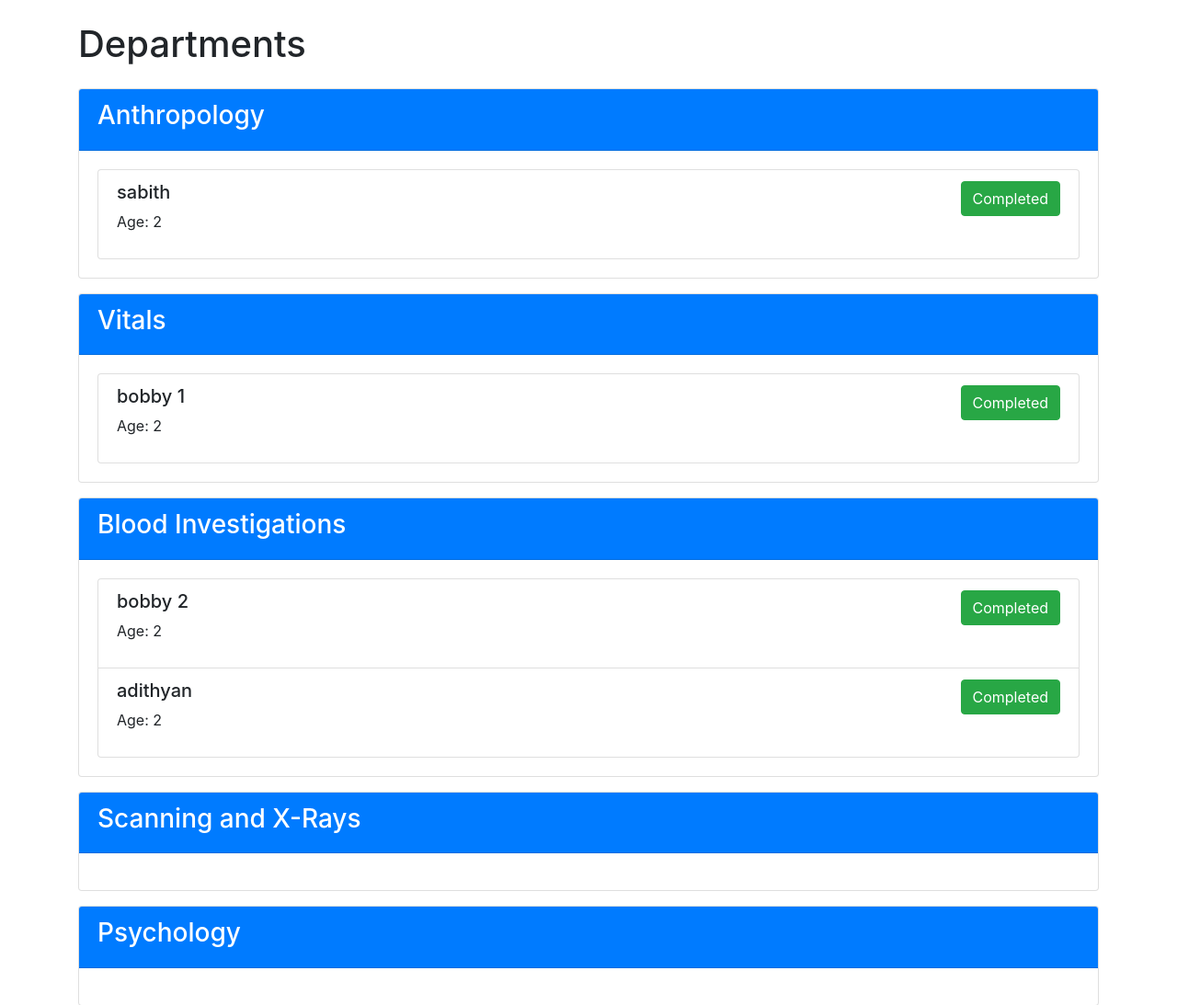
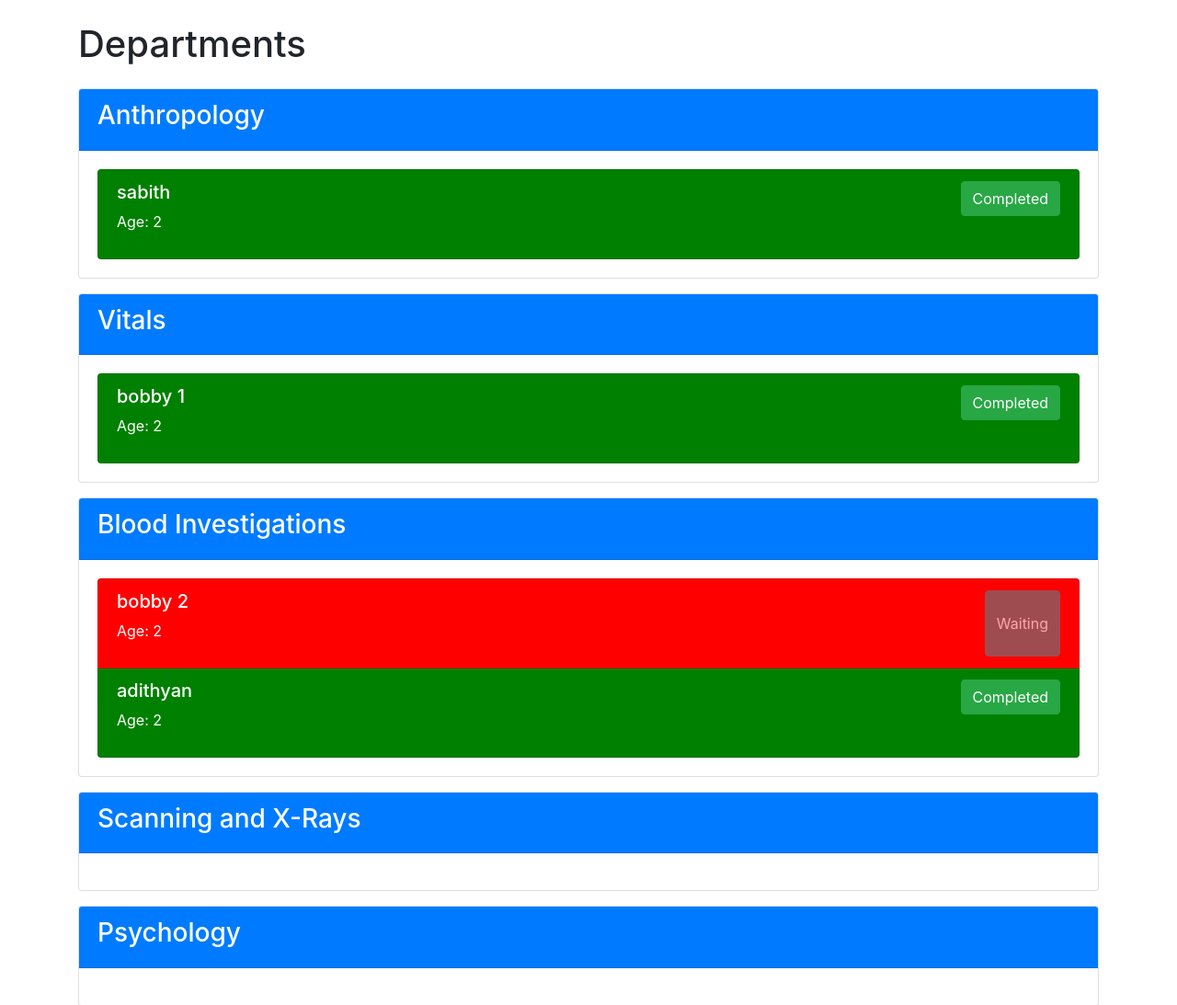
Before and after one commit to bobby-bose/ML-Full-Body-checkup, a Django app: page /list/ in a window 1280 px wide. Shown: the top 1093 px of the page at 92% size. Run offline with Django 5.2, Linux system fonts and the light colour scheme; data comes from the database, SQL or seed files in the repository; both versions use the stored data as it was after the commit; some libraries are stand-ins or nearby versions.

Commit message:
June-07 1:45

```diff
--- a/app/models.py
+++ b/app/models.py
@@ -21,5 +21,6 @@ class Registration(models.Model):
     status=models.CharField(max_length=255,null=True,blank=True)
     current_department=models.CharField(max_length=255,null=True,blank=True)
 
+
     def __str__(self):
         return self.name
--- a/app/views.py
+++ b/app/views.py
@@ -1,14 +1,6 @@
 from django.shortcuts import render, redirect
 from .models import Registration, Department
 from django.shortcuts import get_object_or_404
-
-
-
-
-
-
-
-
 
 def home(request):
     return render(request, 'home.html')
@@ -30,7 +22,7 @@ def register_view(request):
                 address=address,
                 coord_facilitator=coord_facilitator,
                 meals=meals,
-                status="Pending",
+                status="Progressing",
 
             )
 
@@ -106,7 +98,6 @@ def get_available_department():
 def success(request):
     return render(request, 'success.html')
 def medicals(request, pk):
-    # Retrieve the patient object
     patient = get_object_or_404(Registration, id=pk)
 
     context = {
@@ -156,17 +147,11 @@ def department_patient_list(request):
     }
     print("department_patient_mapping",department_patient_mapping)
     return render(request, 'department_patient_list.html', context)
+from django.shortcuts import render, redirect, get_object_or_404
+from .models import Registration, Department
 
-
-
-from django.http import Http404
-
-from django.http import Http404
-from django.db import transaction
-
-
-
-from django.http import Http404
+from django.shortcuts import render, redirect, get_object_or_404
+from .models import Registration, Department
 
 def update_status(request, pk, department):
     if request.method == 'POST':
@@ -174,16 +159,27 @@ def update_status(request, pk, department):
         print("tHE department id is", department)
         patient_obj = get_object_or_404(Registration, id=pk)
         department_obj = get_object_or_404(Department, id=department)
+        next_department_obj = Department.objects.filter(id__gt=department).order_by('id').first()
 
-
-
-        next_department_obj = Department.objects.filter(id__gt=department).order_by('id').first()
         if not next_department_obj:
             next_department_obj = Department.objects.order_by('id').first()
 
-        patient_obj.assigned_department = next_department_obj
-        patient_obj.current_department = next_department_obj.name
+        # Check if any other patient has the next department as current_department and assigned_department
+        if Registration.objects.filter(current_department=next_department_obj.name, assigned_department=next_department_obj).exists():
+            patient_obj.status = "Waiting"
+            patient_obj.assigned_department = next_department_obj
+            patient_obj.current_department = next_department_obj.name
+        else:
+            patient_obj.assigned_department = next_department_obj
+            patient_obj.current_department = next_department_obj.name
+
         patient_obj.save()
+
+        # Update the status of the next patient waiting for the current department
+        next_waiting_patient = Registration.objects.filter(current_department=department_obj.name, status="Waiting").first()
+        if next_waiting_patient:
+            next_waiting_patient.status = "Progressing"
+            next_waiting_patient.save()
 
         return redirect('department_patient_list')
     else:
--- a/templates/department_patient_list.html
+++ b/templates/department_patient_list.html
@@ -7,8 +7,16 @@
     <!-- Bootstrap CSS -->
     <link href="https://stackpath.bootstrapcdn.com/bootstrap/4.5.2/css/bootstrap.min.css" rel="stylesheet">
     <style>
-        /* Add custom CSS for completed patients */
+        /* Add custom CSS for patient statuses */
         .completed-patient {
+            background-color: red;
+            color: white;
+        }
+        .progressing-patient {
+            background-color: green;
+            color: white;
+        }
+        .waiting-patient {
             background-color: red;
             color: white;
         }
@@ -29,17 +37,21 @@
             <ul class="list-group">
                 <!-- Iterate over patients of the current department -->
                 {% for patient in patients %}
-                <li class="list-group-item {% if patient.status == 'completed' %} completed-patient {% endif %}">
+                <li class="list-group-item {% if patient.status == 'Progressing' %} progressing-patient {% elif patient.status == 'Waiting' %} waiting-patient {% endif %}">
                     <div class="d-flex justify-content-between">
                         <div>
                             <h5>{{ patient.name }}</h5>
                             <p>Age: {{ patient.age }}</p>
                         </div>
                         <!-- Add more patient details if needed -->
+                        {% if patient.status == 'Progressing' %}
                         <form action="{% url 'update_status' pk=patient.id department=department.id %}" method="post">
                             {% csrf_token %}
                             <button type="submit" class="btn btn-success">Completed</button>
                         </form>
+                        {% elif patient.status == 'Waiting' %}
+                        <button class="btn btn-secondary" disabled>Waiting</button>
+                        {% endif %}
                     </div>
                 </li>
                 {% endfor %}
```
Also changed, not shown: db.sqlite3.
